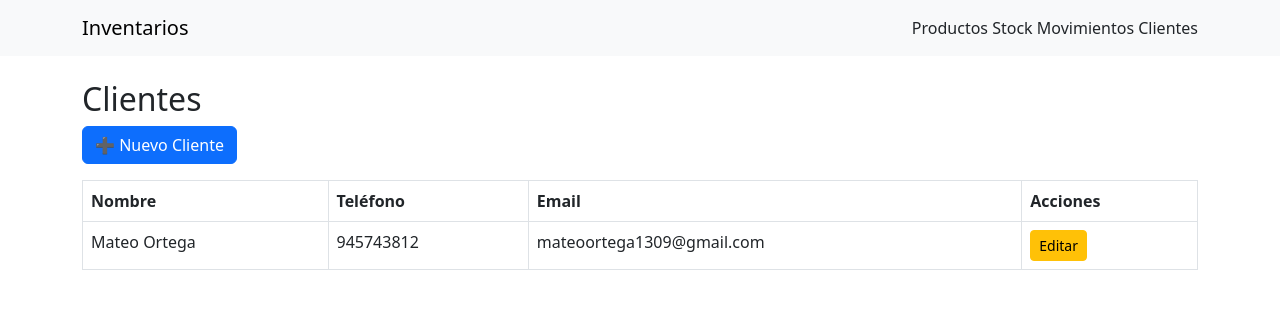
After one commit to MT1309/inventarios, a Flask app: page /clients in a window 1280 px wide. The commit adds this page. Shown: the top 309 px of the page. Run offline with Flask 3, Linux system fonts and the light colour scheme.

Commit message:
Registar Clientes

```diff
--- a/app.py
+++ b/app.py
@@ -27,6 +27,13 @@ class Movement(db.Model):
     note = db.Column(db.String(255))
     timestamp = db.Column(db.DateTime, default=datetime.utcnow)
     profit = db.Column(db.Float, default=0)  # ganancia
+
+class Client(db.Model):
+    id = db.Column(db.Integer, primary_key=True)
+    name = db.Column(db.String(100), nullable=False)
+    phone = db.Column(db.String(50))
+    email = db.Column(db.String(100))
+    created_at = db.Column(db.DateTime, default=datetime.utcnow)
 
 
 @app.route('/')
@@ -92,6 +99,47 @@ def edit_product(product_id):
         flash('Producto actualizado', 'success')
         return redirect(url_for('products'))
     return render_template('product_form.html', action='Editar', product=p)
+
+@app.route('/clients')
+def clients():
+    clients = Client.query.order_by(Client.name).all()
+    return render_template('clients.html', clients=clients)
+
+@app.route('/clients/new', methods=['GET', 'POST'])
+def new_client():
+    if request.method == 'POST':
+        name = request.form['name'].strip()
+        phone = request.form.get('phone', '').strip()
+        email = request.form.get('email', '').strip()
+
+        if not name:
+            flash('El nombre es requerido.', 'danger')
+            return redirect(url_for('new_client'))
+
+        if Client.query.filter_by(name=name).first():
+            flash('Ya existe un cliente con ese nombre.', 'danger')
+            return redirect(url_for('new_client'))
+
+        c = Client(name=name, phone=phone, email=email)
+        db.session.add(c)
+        db.session.commit()
+        flash('Cliente creado.', 'success')
+        return redirect(url_for('clients'))
+
+    return render_template('client_form.html', action='Crear', client=None)
+
+@app.route('/clients/<int:client_id>/edit', methods=['GET', 'POST'])
+def edit_client(client_id):
+    c = Client.query.get_or_404(client_id)
+    if request.method == 'POST':
+        c.name = request.form['name'].strip()
+        c.phone = request.form.get('phone', '').strip()
+        c.email = request.form.get('email', '').strip()
+        db.session.commit()
+        flash('Cliente actualizado.', 'success')
+        return redirect(url_for('clients'))
+    return render_template('client_form.html', action='Editar', client=c)
+
 
 @app.route('/inventory')
 def inventory():
--- a/templates/base.html
+++ b/templates/base.html
@@ -14,6 +14,7 @@
       <a class="nav-link d-inline" href="{{ url_for('products') }}">Productos</a>
       <a class="nav-link d-inline" href="{{ url_for('inventory') }}">Stock</a>
       <a class="nav-link d-inline" href="{{ url_for('movements') }}">Movimientos</a>
+      <a class="nav-link d-inline" href="{{ url_for('clients') }}">Clientes</a>
     </div>
   </div>
 </nav>
--- /dev/null
+++ b/templates/clients.html
@@ -0,0 +1,30 @@
+{% extends "base.html" %}
+{% block content %}
+<h2>Clientes</h2>
+<a href="{{ url_for('new_client') }}" class="btn btn-primary mb-3">➕ Nuevo Cliente</a>
+
+<table class="table table-bordered">
+    <thead>
+        <tr>
+            <th>Nombre</th>
+            <th>Teléfono</th>
+            <th>Email</th>
+            <th>Acciones</th>
+        </tr>
+    </thead>
+    <tbody>
+    {% for client in clients %}
+        <tr>
+            <td>{{ client.name }}</td>
+            <td>{{ client.phone or '-' }}</td>
+            <td>{{ client.email or '-' }}</td>
+            <td>
+                <a href="{{ url_for('edit_client', client_id=client.id) }}" class="btn btn-sm btn-warning">Editar</a>
+            </td>
+        </tr>
+    {% else %}
+        <tr><td colspan="4" class="text-center">No hay clientes registrados</td></tr>
+    {% endfor %}
+    </tbody>
+</table>
+{% endblock %}
```
Also changed, not shown: templates/client_form.html (added, +24 -0 lines), instance/inventory.db.
